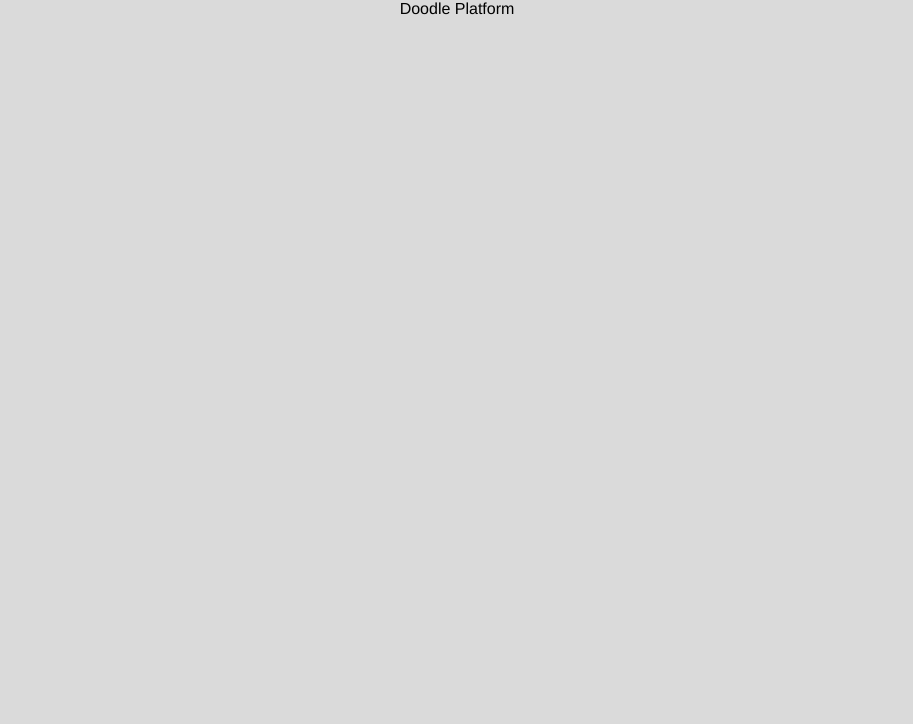
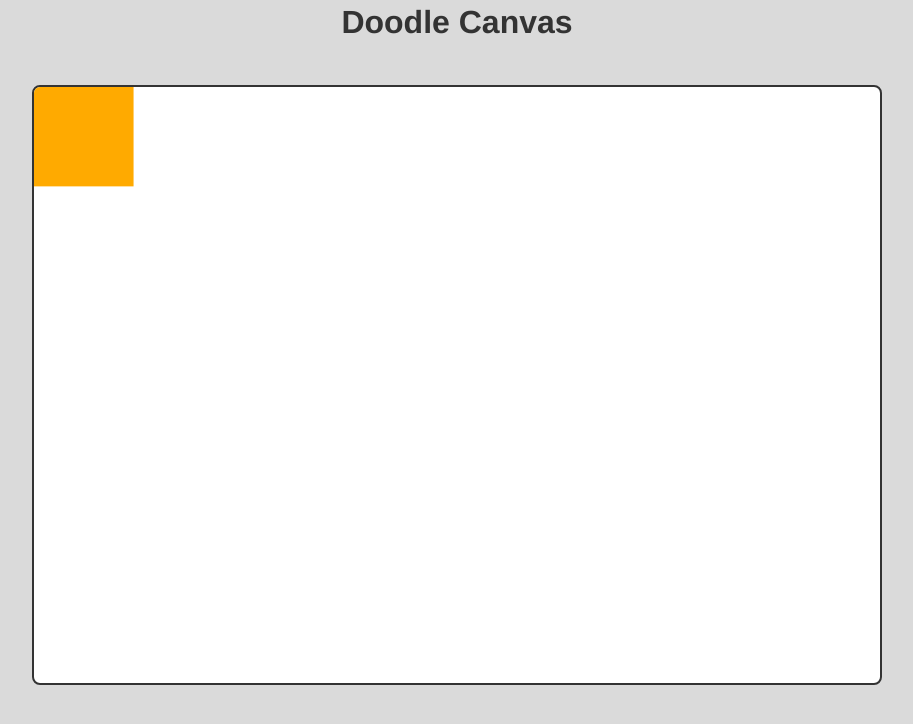
Before and after one commit to sandrineadap/ghw-doodle-platform, a React (Vite) app: page / in a window 1280 px wide. Shown: the top 724 px of the page, without its empty margins (183-1096 px from the left). Built offline with nearby package versions, Linux system fonts and the light colour scheme.

Commit message:
feat: Step 1 - setup canvas

```diff
--- a/src/App.tsx
+++ b/src/App.tsx
@@ -1,5 +1,21 @@
+import CanvasComponent from "./CanvasComponent";
+
 const App = () => {
-  return <div>Doodle Platform</div>;
+  return (
+    <main>
+      <h1
+        style={{
+          textAlign: "center",
+          color: "#333333",
+          marginBottom: "20px",
+          padding: "4px 0", // padding 4px on top & bottom; none for left and right
+        }}
+      >
+        Doodle Canvas
+      </h1>
+      <CanvasComponent />
+    </main>
+  );
 };
 
 export default App;
--- /dev/null
+++ b/src/CanvasComponent.tsx
@@ -0,0 +1,56 @@
+import { useEffect, useRef } from "react";
+
+const CanvasComponent = () => {
+  const canvasRef = useRef<HTMLCanvasElement | null>(null);
+
+  useEffect(() => {
+    const canvas = canvasRef.current; // the current value of the ref
+    if (canvas) {
+      const { width, height } = canvas.getBoundingClientRect();
+      canvas.width = width;
+      canvas.height = height;
+
+      const ctx = canvas.getContext("2d");
+      if (ctx) {
+        ctx.lineCap = "round";
+        ctx.strokeStyle = "#000000";
+        ctx.lineWidth = 5;
+        // TODO: remove this later. just to show that I can draw a rectangle in the canvas
+        ctx.fillStyle = "#ffaa00";
+        ctx.fillRect(0, 0, 100, 100);
+      }
+    }
+  }, []);
+
+  return (
+    <div
+      style={{
+        display: "flex",
+        justifyContent: "center",
+        padding: "20px",
+      }}
+    >
+      <canvas
+        ref={canvasRef}
+        id="DoodleCanvas"
+        // TODO: Implement mouse functionalities
+        // onMouseDown={}   // when to start drawing
+        // onMouseUp={}     // when to stop drawing
+        // onMouseMove={}   // the actual drawing part
+        // onMouseLeave={}  // stop drawing when it goes out of the canvas
+        style={{
+          border: "2px solid #333333",
+          borderRadius: "8px",
+          cursor: "crosshair",
+          backgroundColor: "white",
+          width: "850px",
+          height: "600px",
+        }}
+      >
+        Your browser does not suport HTML5 canvas API!
+      </canvas>
+    </div>
+  );
+};
+
+export default CanvasComponent;
```
